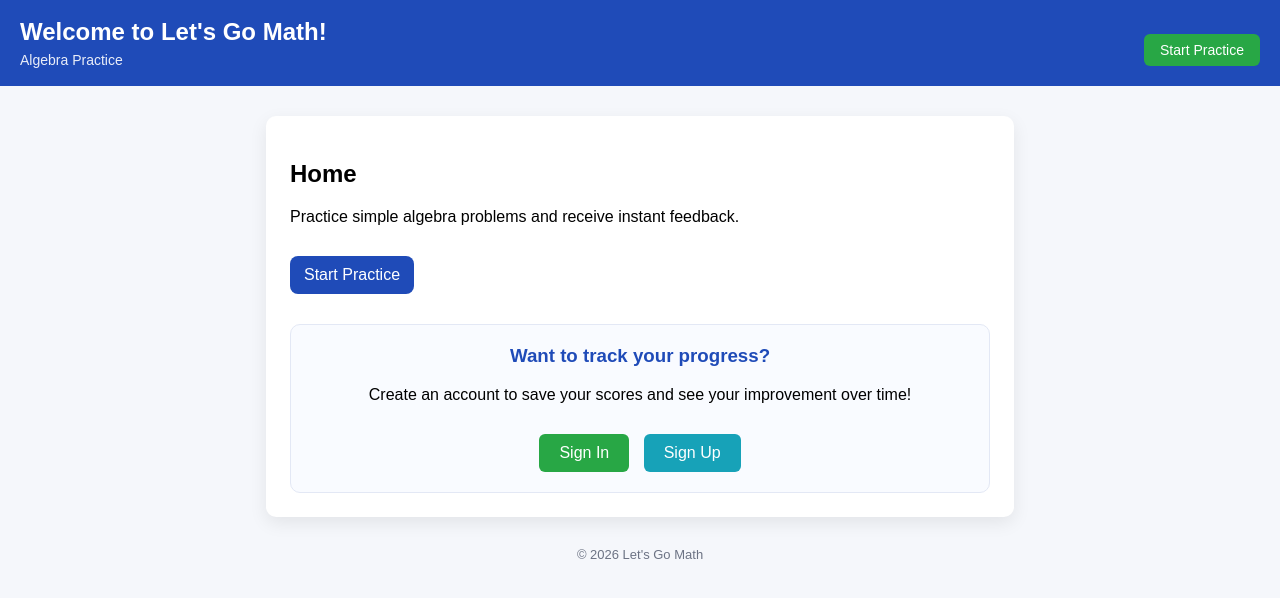
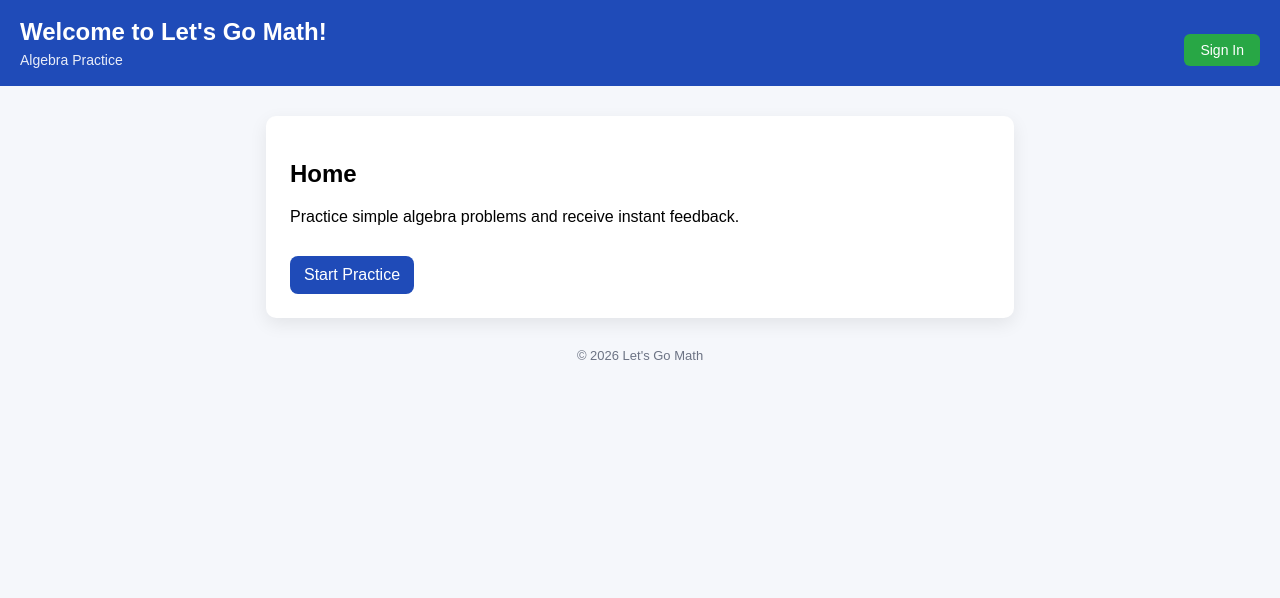
Before and after one commit to LucasDeutsch11/Let-s-Go-Math-, a Flask app: page / in a window 1280 px wide. Shown: the top 598 px of the page. Run offline with Flask 3, Linux system fonts and the light colour scheme.

Commit message:
Fixed Home Screen Layout

```diff
--- a/templates/home.html
+++ b/templates/home.html
@@ -89,8 +89,8 @@
                     <button type="submit" class="header-signin-btn" style="background: #dc3545; padding: 6px 12px;">Logout</button>
                 </form>
             {% else %}
-                <form action="/start" method="GET" style="margin: 0;">
-                    <button type="submit" class="header-signin-btn">Start Practice</button>
+                <form action="/login" method="GET" style="margin: 0;">
+                    <button type="submit" class="header-signin-btn">Sign In</button>
                 </form>
             {% endif %}
         </div>
@@ -102,19 +102,6 @@
         <form action="/start" method="GET">
             <button type="submit">Start Practice</button>
         </form>
-
-        {% if not user %}
-        <div style="margin-top: 30px; padding: 20px; border: 1px solid #e3e8f5; border-radius: 10px; background: #f9fbff; text-align: center;">
-            <h3 style="margin-top: 0; color: #1f4bb8;">Want to track your progress?</h3>
-            <p>Create an account to save your scores and see your improvement over time!</p>
-            <form action="/login" method="GET" style="display: inline;">
-                <button type="submit" style="background: #28a745; color: white; border: none; padding: 10px 20px; border-radius: 6px; margin-right: 10px;">Sign In</button>
-            </form>
-            <form action="/signup" method="GET" style="display: inline;">
-                <button type="submit" style="background: #17a2b8; color: white; border: none; padding: 10px 20px; border-radius: 6px;">Sign Up</button>
-            </form>
-        </div>
-        {% endif %}
     </main>
     <footer>
         © 2026 Let's Go Math
```
